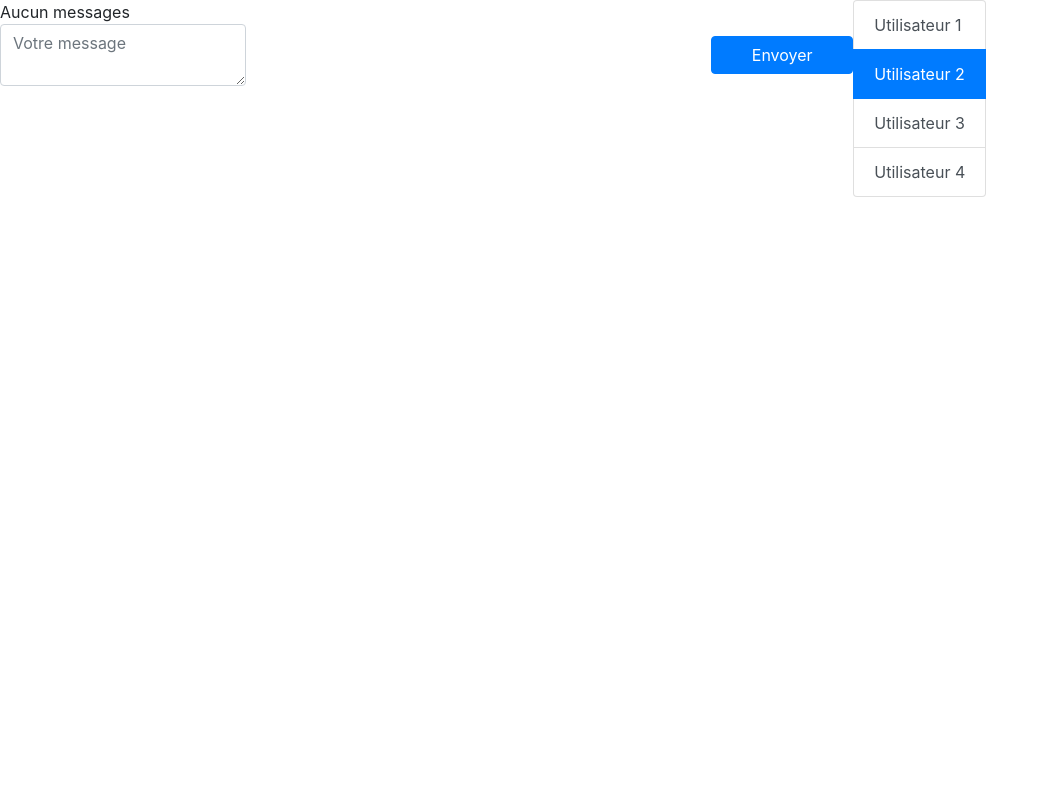
After one commit to MaximeLemolt/Mercure-Chat, a Symfony app: template templates/index/chat.html.twig in a window 1280 px wide. The commit adds this page. Shown: the whole page, without its empty margins (0-1049 px from the left). Run offline with Twig, Linux system fonts and the light colour scheme; the template is opened without the code that fills it, so the values that code supplies are empty; some libraries are stand-ins or nearby versions.

Commit message:
chat template

```diff
--- a/composer.json
+++ b/composer.json
@@ -30,6 +30,7 @@
         "symfony/twig-pack": "*",
         "symfony/validator": "5.0.*",
         "symfony/web-link": "5.0.*",
+        "symfony/webpack-encore-bundle": "^1.7",
         "symfony/yaml": "5.0.*"
     },
     "require-dev": {
--- a/config/bundles.php
+++ b/config/bundles.php
@@ -13,4 +13,5 @@ return [
     Symfony\Bundle\DebugBundle\DebugBundle::class => ['dev' => true, 'test' => true],
     Symfony\Bundle\MakerBundle\MakerBundle::class => ['dev' => true],
     Symfony\Bundle\MercureBundle\MercureBundle::class => ['all' => true],
+    Symfony\WebpackEncoreBundle\WebpackEncoreBundle::class => ['all' => true],
 ];
--- a/src/Controller/IndexController.php
+++ b/src/Controller/IndexController.php
@@ -12,9 +12,9 @@ class IndexController extends AbstractController
     /**
      * @Route("/chat", name="chat")
      */
-    public function __invoke(CookieGenerator $cookieGenerator): Response
+    public function chat(CookieGenerator $cookieGenerator): Response
     {
-        $response = $this->render('index/index.html.twig', []);
+        $response = $this->render('index/chat.html.twig', []);
         $response->headers->setCookie($cookieGenerator->generate());
 
         return $response;
--- a/templates/base.html.twig
+++ b/templates/base.html.twig
@@ -2,20 +2,21 @@
 <html>
     <head>
         <meta charset="UTF-8">
-        <title>{% block title %}Welcome!{% endblock %}</title>
+        <title>{% block title %}Mercure - Chat{% endblock %}</title>
         <link rel="stylesheet" href="https://stackpath.bootstrapcdn.com/bootstrap/4.4.1/css/bootstrap.min.css" integrity="sha384-Vkoo8x4CGsO3+Hhxv8T/Q5PaXtkKtu6ug5TOeNV6gBiFeWPGFN9MuhOf23Q9Ifjh" crossorigin="anonymous">
-        {% block stylesheets %}{% endblock %}
+        {% block stylesheets %}
+        {% endblock %}
     </head>
     <body>
 
-        <main class="container vh-100 d-flex justify-content-center align-items-center">
+        <main class="container-fluid vh-100">
             {% block body %}{% endblock %}
         </main>
 
         {% block javascripts %}
-        <script src="https://code.jquery.com/jquery-3.4.1.slim.min.js" integrity="sha384-J6qa4849blE2+poT4WnyKhv5vZF5SrPo0iEjwBvKU7imGFAV0wwj1yYfoRSJoZ+n" crossorigin="anonymous"></script>
-        <script src="https://cdn.jsdelivr.net/npm/popper.js@1.16.0/dist/umd/popper.min.js" integrity="sha384-Q6E9RHvbIyZFJoft+2mJbHaEWldlvI9IOYy5n3zV9zzTtmI3UksdQRVvoxMfooAo" crossorigin="anonymous"></script>
-        <script src="https://stackpath.bootstrapcdn.com/bootstrap/4.4.1/js/bootstrap.min.js" integrity="sha384-wfSDF2E50Y2D1uUdj0O3uMBJnjuUD4Ih7YwaYd1iqfktj0Uod8GCExl3Og8ifwB6" crossorigin="anonymous"></script>
+            <script src="https://code.jquery.com/jquery-3.4.1.slim.min.js" integrity="sha384-J6qa4849blE2+poT4WnyKhv5vZF5SrPo0iEjwBvKU7imGFAV0wwj1yYfoRSJoZ+n" crossorigin="anonymous"></script>
+            <script src="https://cdn.jsdelivr.net/npm/popper.js@1.16.0/dist/umd/popper.min.js" integrity="sha384-Q6E9RHvbIyZFJoft+2mJbHaEWldlvI9IOYy5n3zV9zzTtmI3UksdQRVvoxMfooAo" crossorigin="anonymous"></script>
+            <script src="https://stackpath.bootstrapcdn.com/bootstrap/4.4.1/js/bootstrap.min.js" integrity="sha384-wfSDF2E50Y2D1uUdj0O3uMBJnjuUD4Ih7YwaYd1iqfktj0Uod8GCExl3Og8ifwB6" crossorigin="anonymous"></script>
         {% endblock %}
     </body>
 </html>
--- /dev/null
+++ b/templates/index/chat.html.twig
@@ -0,0 +1,30 @@
+{% extends 'base.html.twig' %}
+
+{% block stylesheets %}
+{{ encore_entry_link_tags('app') }}
+{% endblock %}
+
+{% block body %}
+    <div class="row">
+        <div id="conversation" class="col-8 p-0">
+            <div id="messages">Aucun messages</div>
+            <form id="chat-form" action="" method="POST" class="form-inline">
+                <div class="form-group col-10 p-0">
+                    <textarea class="form-control" id="message-input" placeholder="Votre message" name="message"></textarea>
+                </div>
+                <button type="submit" class="btn btn-primary col-2">Envoyer</button>
+            </form>
+        </div>
+
+        <div id="users-list" class="list-group" class="col-4">
+            <a href="#" class="list-group-item list-group-item-action">Utilisateur 1</a>
+            <a href="#" class="list-group-item list-group-item-action active">Utilisateur 2</a>
+            <a href="#" class="list-group-item list-group-item-action">Utilisateur 3</a>
+            <a href="#" class="list-group-item list-group-item-action">Utilisateur 4</a>
+        </div>
+    </div>
+{% endblock %}
+
+{% block javascripts %}
+{{ encore_entry_script_tags('app') }}
+{% endblock %}
--- a/templates/security/login.html.twig
+++ b/templates/security/login.html.twig
@@ -3,7 +3,7 @@
 {% block title %}Connexion{% endblock %}
 
 {% block body %}
-<div class="row">
+<div class="row h-100 d-flex justify-content-center align-items-center">
     <form method="post" class="text-center">
         {% if error %}
             <div class="alert alert-danger">{{ error.messageKey|trans(error.messageData, 'security') }}</div>
--- /dev/null
+++ b/webpack.config.js
@@ -0,0 +1,74 @@
+var Encore = require('@symfony/webpack-encore');
+
+// Manually configure the runtime environment if not already configured yet by the "encore" command.
+// It's useful when you use tools that rely on webpack.config.js file.
+if (!Encore.isRuntimeEnvironmentConfigured()) {
+    Encore.configureRuntimeEnvironment(process.env.NODE_ENV || 'dev');
+}
+
+Encore
+    // directory where compiled assets will be stored
+    .setOutputPath('public/build/')
+    // public path used by the web server to access the output path
+    .setPublicPath('/build')
+    // only needed for CDN's or sub-directory deploy
+    //.setManifestKeyPrefix('build/')
+
+    /*
+     * ENTRY CONFIG
+     *
+     * Add 1 entry for each "page" of your app
+     * (including one that's included on every page - e.g. "app")
+     *
+     * Each entry will result in one JavaScript file (e.g. app.js)
+     * and one CSS file (e.g. app.css) if your JavaScript imports CSS.
+     */
+    .addEntry('app', './assets/js/app.js')
+    //.addEntry('page1', './assets/js/page1.js')
+    //.addEntry('page2', './assets/js/page2.js')
+
+    // When enabled, Webpack "splits" your files into smaller pieces for greater optimization.
+    .splitEntryChunks()
+
+    // will require an extra script tag for runtime.js
+    // but, you probably want this, unless you're building a single-page app
+    .enableSingleRuntimeChunk()
+
+    /*
+     * FEATURE CONFIG
+     *
+     * Enable & configure other features below. For a full
+     * list of features, see:
+     * https://symfony.com/doc/current/frontend.html#adding-more-features
+     */
+    .cleanupOutputBeforeBuild()
+    .enableBuildNotifications()
+    .enableSourceMaps(!Encore.isProduction())
+    // enables hashed filenames (e.g. app.abc123.css)
+    .enableVersioning(Encore.isProduction())
+
+    // enables @babel/preset-env polyfills
+    .configureBabelPresetEnv((config) => {
+        config.useBuiltIns = 'usage';
+        config.corejs = 3;
+    })
+
+    // enables Sass/SCSS support
+    .enableSassLoader()
+
+    // uncomment if you use TypeScript
+    //.enableTypeScriptLoader()
+
+    // uncomment to get integrity="..." attributes on your script & link tags
+    // requires WebpackEncoreBundle 1.4 or higher
+    //.enableIntegrityHashes(Encore.isProduction())
+
+    // uncomment if you're having problems with a jQuery plugin
+    //.autoProvidejQuery()
+
+    // uncomment if you use API Platform Admin (composer req api-admin)
+    //.enableReactPreset()
+    //.addEntry('admin', './assets/js/admin.js')
+;
+
+module.exports = Encore.getWebpackConfig();
```
Also changed, not shown: assets/css/app.scss (added, +20 -0 lines), assets/js/app.js (added, +14 -0 lines), package.json (added, +20 -0 lines), 8 other files.
